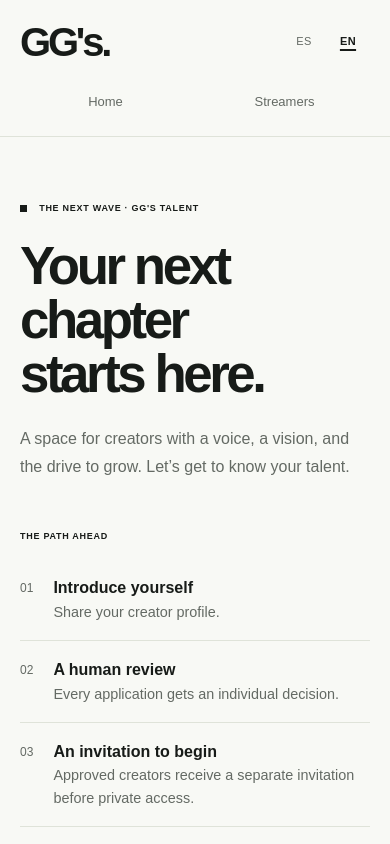
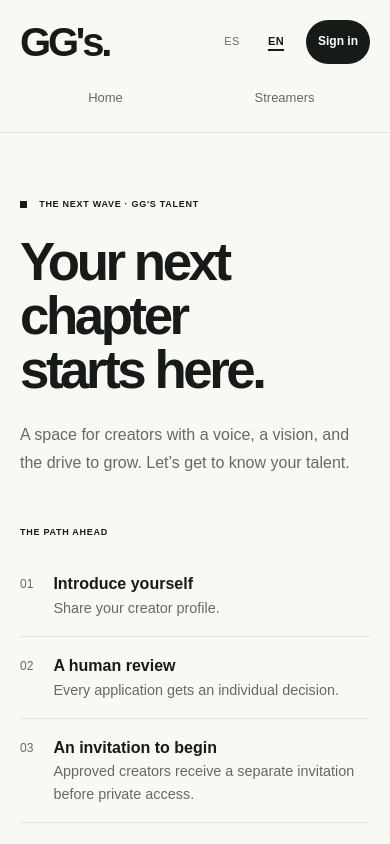
Before and after one commit to toniqbranco/ggs-platform, a Next.js app: page /en/apply in a window 390 px wide. Shown: the top 844 px of the page. Built offline with nearby package versions, Linux system fonts and the light colour scheme; a web font is replaced by a local one.

Commit message:
Add localized header sign-in action

```diff
--- a/src/app/globals.css
+++ b/src/app/globals.css
@@ -657,6 +657,30 @@ a {
   text-decoration-thickness: 2px;
   text-underline-offset: 0.4em;
 }
+.header-actions {
+  display: flex;
+  align-items: center;
+  gap: 1rem;
+  flex-shrink: 0;
+}
+.header-sign-in {
+  display: inline-flex;
+  min-height: 2.75rem;
+  align-items: center;
+  justify-content: center;
+  padding-inline: 1.25rem;
+  border-radius: 999px;
+  background: var(--color-ink);
+  color: var(--color-surface);
+  font-size: 0.8125rem;
+  font-weight: 600;
+  text-decoration: none;
+  white-space: nowrap;
+}
+.header-sign-in:hover {
+  background: var(--color-accent);
+  color: var(--color-ink);
+}
 .main-content {
   flex: 1;
   padding-block: 3rem 4.5rem;
@@ -1210,7 +1234,7 @@ h1 > span {
   }
   .header-inner {
     flex-wrap: wrap;
-    gap: 1rem;
+    gap: 0.75rem;
     padding-block: 1.25rem 0.75rem;
   }
   .wordmark {
@@ -1220,6 +1244,14 @@ h1 > span {
     margin-left: auto;
     border-left: 0;
     padding-left: 0;
+  }
+  .header-actions {
+    margin-left: auto;
+    gap: 0.5rem;
+  }
+  .header-sign-in {
+    padding-inline: 0.75rem;
+    font-size: 0.75rem;
   }
   .space-nav {
     order: 3;
@@ -1645,3 +1677,11 @@ h1 > span {
   border-left: 3px solid currentColor;
   background: var(--color-surface);
 }
+@media (max-width: 360px) {
+  .header-inner {
+    gap: 0.5rem;
+  }
+  .header-inner .wordmark {
+    font-size: 2.125rem;
+  }
+}
--- a/src/components/shell.tsx
+++ b/src/components/shell.tsx
@@ -59,6 +59,7 @@ export function Shell({
               </Link>
             ))}
           </nav>
+          <div className="header-actions">
             <nav className="language-nav" aria-label={copy.languageLabel}>
               {locales.map((language) => (
                 <Link
@@ -72,13 +73,25 @@ export function Shell({
                   }
                   lang={language}
                   hrefLang={language}
-                aria-label={language === "es" ? "ES — Español" : "EN — English"}
+                  aria-label={
+                    language === "es" ? "ES — Español" : "EN — English"
+                  }
                   aria-current={locale === language ? "true" : undefined}
                 >
                   {language.toUpperCase()}
                 </Link>
               ))}
             </nav>
+            {(!authPage || authPage === "apply") && (
+              <Link
+                className="header-sign-in"
+                href={`/${locale}/sign-in`}
+                prefetch={false}
+              >
+                {copy.signIn}
+              </Link>
+            )}
+          </div>
         </div>
       </header>
       <main id="main-content" className="container main-content" tabIndex={-1}>
--- a/src/lib/i18n/dictionaries.ts
+++ b/src/lib/i18n/dictionaries.ts
@@ -15,6 +15,7 @@ type Dictionary = {
   skipLink: string;
   navigationLabel: string;
   languageLabel: string;
+  signIn: string;
   homeLabel: string;
   brandline: string;
   availability: string;
@@ -43,6 +44,7 @@ const spanish: Dictionary = {
   skipLink: "Saltar al contenido",
   navigationLabel: "Espacios de GG's",
   languageLabel: "Idioma",
+  signIn: "Iniciar sesión",
   homeLabel: "GG's — Inicio",
   brandline: "Talento. Cultura. Conexión.",
   availability: "En preparación",
@@ -111,6 +113,7 @@ const english: Dictionary = {
   skipLink: "Skip to content",
   navigationLabel: "GG's spaces",
   languageLabel: "Language",
+  signIn: "Sign in",
   homeLabel: "GG's — Home",
   brandline: "Talent. Culture. Connection.",
   availability: "In preparation",
```
Also changed, not shown: 1 other file (tests, documents, lock files or other folders). Lines whose indentation alone changed are shown as unchanged.
